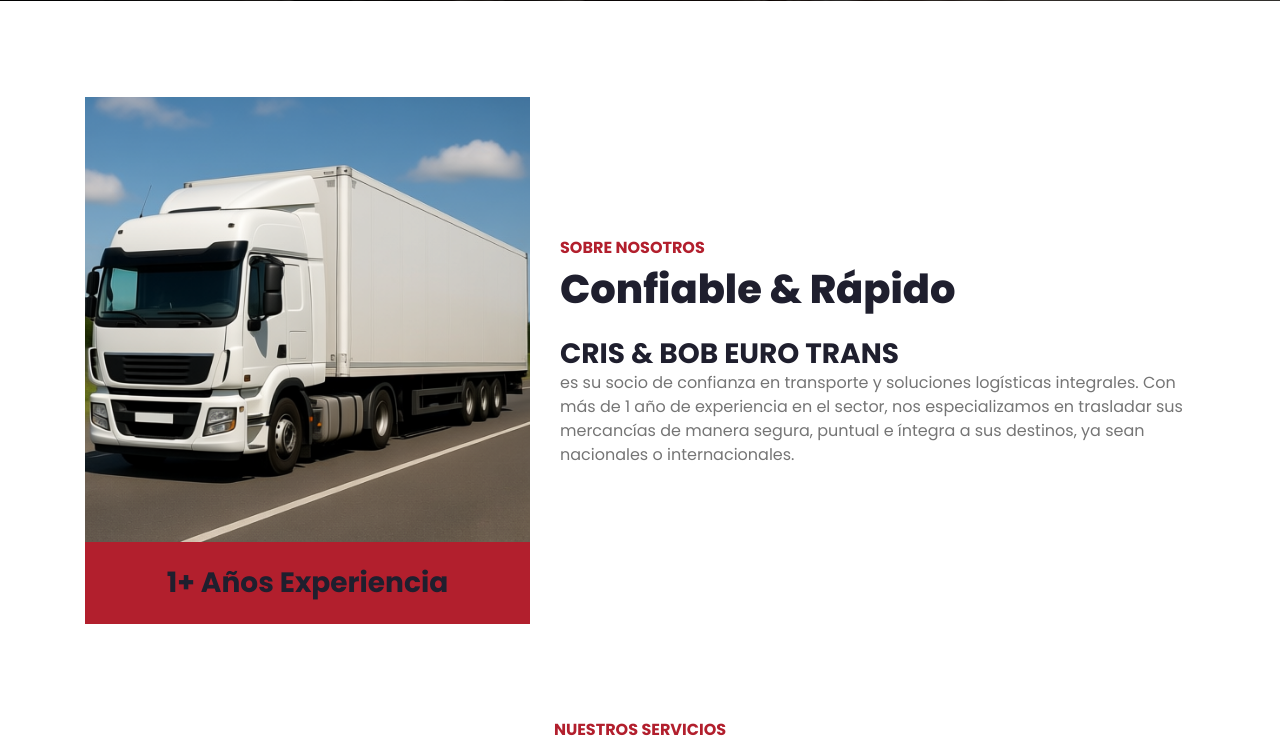
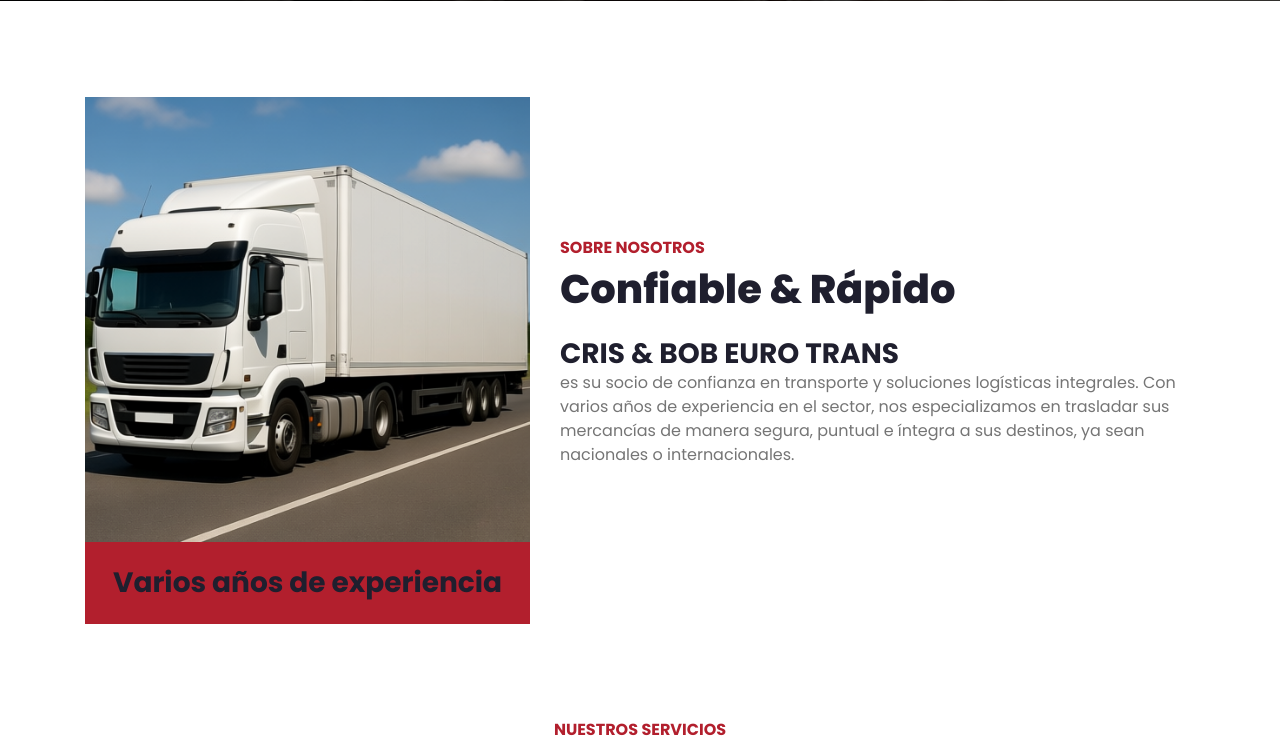
Before and after one commit to crisbobeurotrans/web, a plain HTML site: page index.html in a window 1280 px wide. Shown: the part 553-1297 px from the top of the page. Drawn offline with nearby package versions, Linux system fonts and the light colour scheme.

Commit message:
Update index.html

```diff
--- a/index.html
+++ b/index.html
@@ -91,7 +91,7 @@
                 <div class="col-lg-5 pb-4 pb-lg-0">
                     <img class="img-fluid w-100" src="img/about.png" alt="">
                     <div class="bg-primary text-dark text-center p-4">
-                        <h3 class="m-0">1+ Años Experiencia</h3>
+                        <h3 class="m-0">Varios años de experiencia</h3>
                     </div>
                 </div>
                 <div class="col-lg-7">
@@ -100,7 +100,7 @@
                     <p class="mb-4">
                     <h3 class="m-0">CRIS & BOB EURO TRANS</h3>
                     es su socio de confianza en transporte y
-                    soluciones logísticas integrales. Con más de 1 año de experiencia en el sector, nos
+                    soluciones logísticas integrales. Con varios años de experiencia en el sector, nos
                     especializamos en trasladar sus mercancías de manera segura, puntual e íntegra a sus destinos,
                     ya sean nacionales o internacionales.</p>
                     <!-- <div class="d-flex align-items-center pt-2">
@@ -280,4 +280,5 @@
     <script src="js/main.js"></script>
 </body>
 
+
 </html>
```
